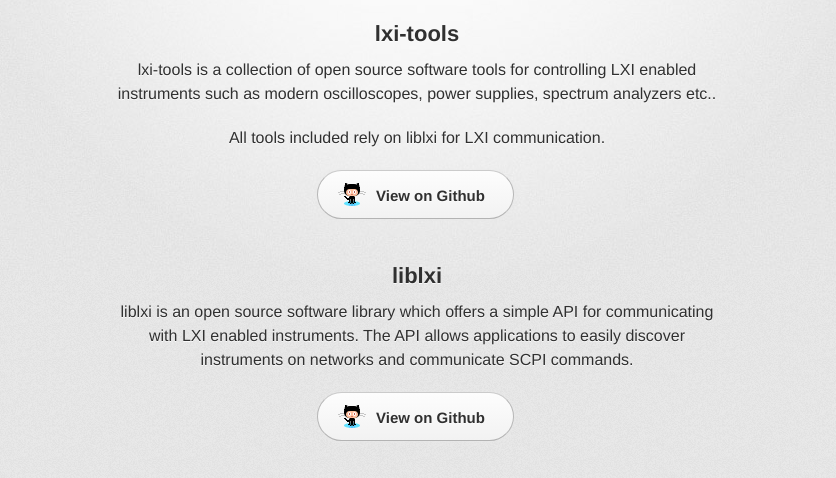
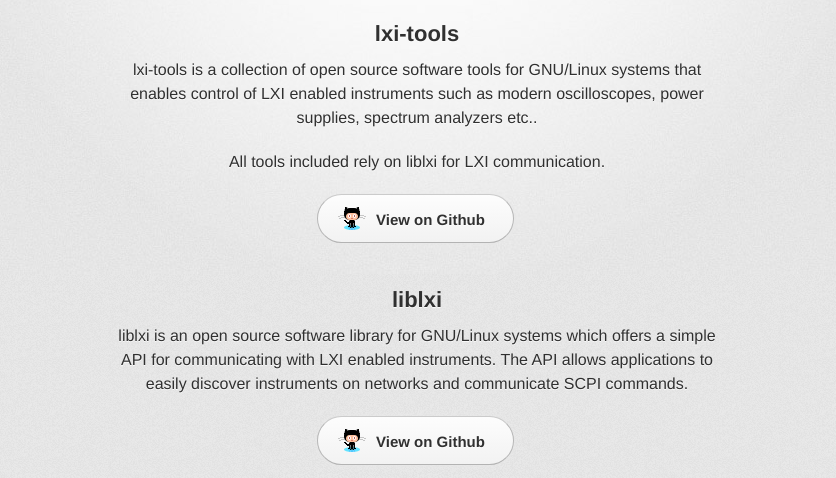
Before and after one commit to lxi-tools/lxi-tools.github.io, a plain HTML site: page index.html in a window 1280 px wide. Shown: the part 315-793 px from the top of the page, without its empty margins (223-1059 px from the left). Drawn offline with Linux system fonts and the light colour scheme; files whose address does not match are found by name; a web font is replaced by a local one.

Commit message:
Updated text

```diff
--- a/index.html
+++ b/index.html
@@ -53,9 +53,9 @@ for modern instrumentation and data acquisition systems using Ethernet.</p>
 <h2>
 <a name="lxi-tools" class="anchor" href="#lxi-tools"><span class="octicon octicon-link"></span></a>lxi-tools</h2>
 
-<p>lxi-tools is a collection of open source software tools for controlling LXI
-enabled instruments such as modern oscilloscopes, power supplies, spectrum
-analyzers etc..</p>
+<p>lxi-tools is a collection of open source software tools for GNU/Linux
+systems that enables control of LXI enabled instruments such as modern
+oscilloscopes, power supplies, spectrum analyzers etc..</p>
 
 <p>All tools included rely on liblxi for LXI communication.</p>
 
@@ -66,9 +66,10 @@ analyzers etc..</p>
 <h2>
 <a name="liblxi" class="anchor" href="#liblxi"><span class="octicon octicon-link"></span></a>liblxi</h2>
 
-<p>liblxi is an open source software library which offers a simple API for
-communicating with LXI enabled instruments. The API allows applications to
-easily discover instruments on networks and communicate SCPI commands.</p>
+<p>liblxi is an open source software library for GNU/Linux systems which offers
+a simple API for communicating with LXI enabled instruments. The API allows
+applications to easily discover instruments on networks and communicate SCPI
+commands.</p>
 
         <section id="downloads" class="clearfix">
           <a href="https://github.com/lxi/liblxi" id="view-on-github" class="button"><span>View on Github</span></a>
```
